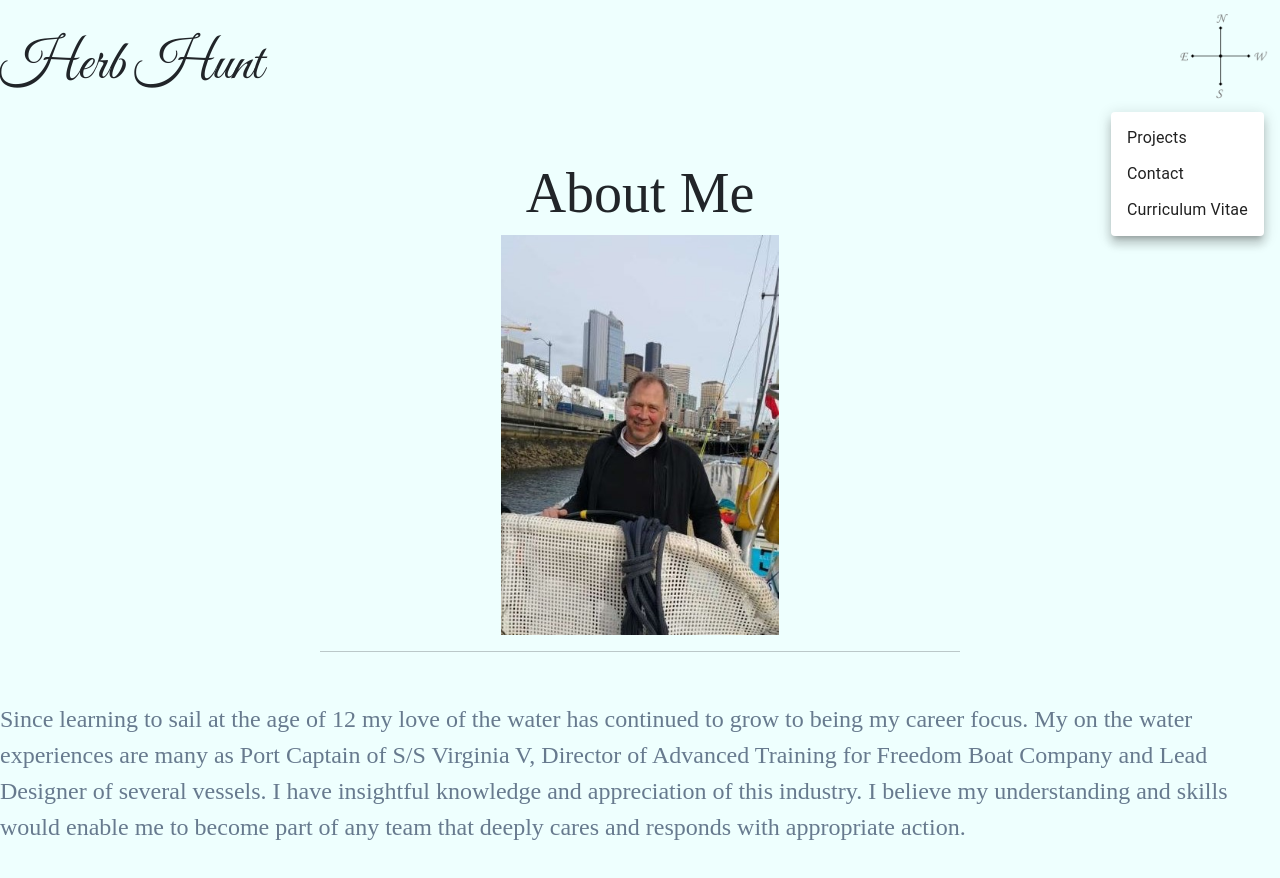
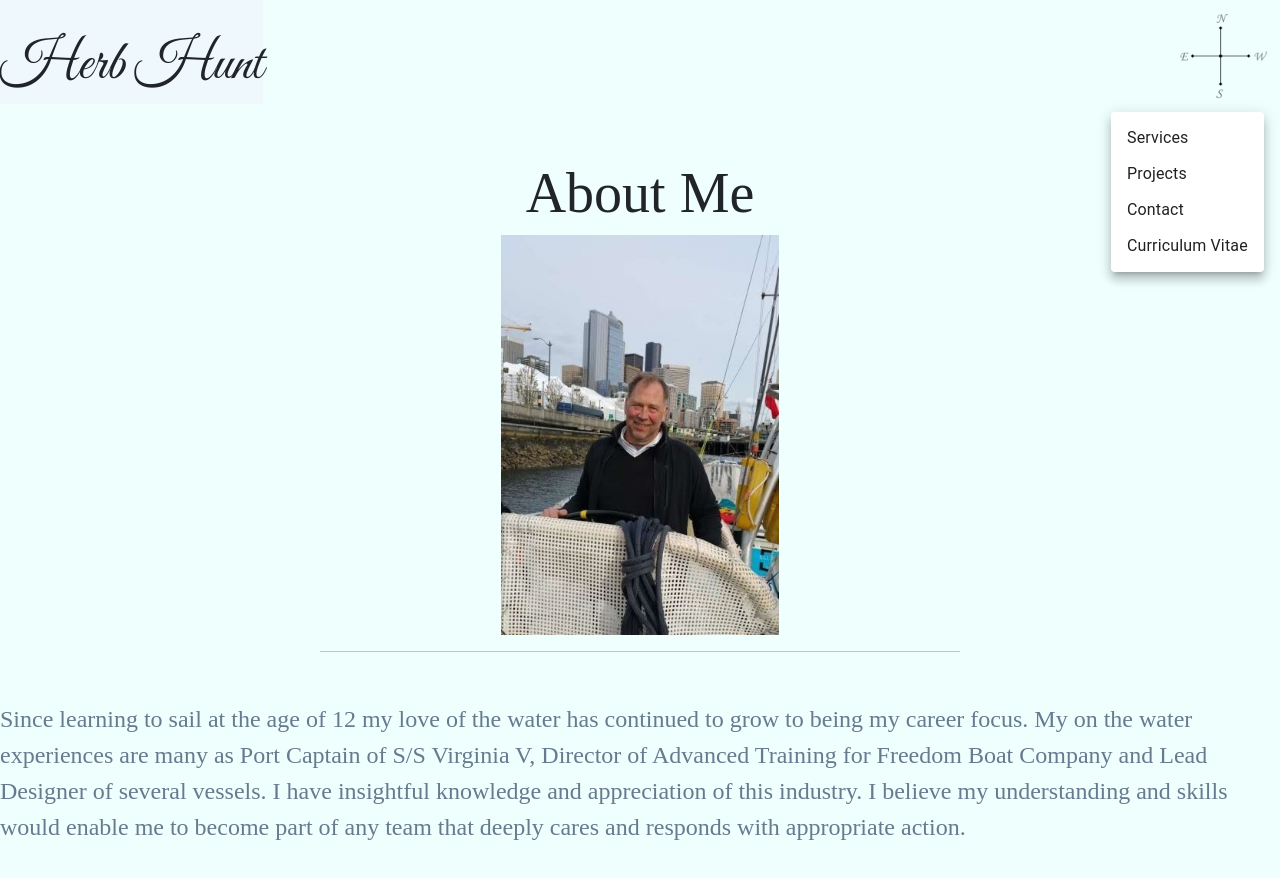
Before and after one commit to Bertokeys1/HerbHunt, a React (Create React App) app: page / in a window 1280 px wide. Both pictures are taken after a click on the button 1222 px from the left and 56 px from the top of the page. Shown: the top 878 px of the page. Built offline with nearby package versions, Linux system fonts and the light colour scheme; a web font is replaced by a local one.

Commit message:
updated nav menu. header to home and menu items linked to pages to be rendered.

```diff
--- a/src/App.css
+++ b/src/App.css
@@ -20,7 +20,7 @@ p, h3 {
   font-family: 'Cormorant SC', serif;
 }
 
-.container {
+container {
   box-shadow: 0 0 1rem 0 rgba(0, 0, 0, 0.2);
   border-radius: 5px;
   background-color: rgba(255, 255, 255, 0.15);
@@ -29,6 +29,8 @@ p, h3 {
 }
 
 .mainName {
+  font-family: 'Great Vibes', cursive;
+  background-color: rgb(239, 249, 253);
   padding-top: 2rem;
   font-size: 3.5rem;
 }
--- a/src/App.js
+++ b/src/App.js
@@ -1,9 +1,10 @@
 import "./App.css";
 import Main from "./components/Main";
-import Navbar from "./components/Navbar";
+import Services from './components/Services'
 import Projects from "./components/Projects";
 import Contact from "./components/Contact";
 import { useState } from 'react';
+import BasicMenu from "./components/Navbar";
 
 function App() {
   const [pageRender, setPageRender] = useState("about");
@@ -11,7 +12,9 @@ function App() {
     switch (pageRender) {
       case "about":
         return <Main />;
-      case "projects":
+      case "Services":
+        return <Services />;
+      case "Projects":
         return <Projects />;
       case "contact":
         return <Contact />;
@@ -22,7 +25,7 @@ function App() {
   }
   return (
     <div className="App">
-     <Navbar
+     <BasicMenu
      pageRender={pageRender}
      setPageRender={setPageRender}/>
      <ConditionalRender />
--- a/src/components/Navbar.js
+++ b/src/components/Navbar.js
@@ -1,36 +1,57 @@
-import * as React from 'react';
-import Button from '@mui/material/Button';
-import Menu from '@mui/material/Menu';
-import MenuItem from '@mui/material/MenuItem';
-import compass from '../assets/compass.png'
+import * as React from "react";
+import Button from "@mui/material/Button";
+import Menu from "@mui/material/Menu";
+import MenuItem from "@mui/material/MenuItem";
+import compass from "../assets/compass.png";
 
-export default function BasicMenu() {
+export default function BasicMenu(props) {
 
-    // compass button function
+  // compass menu drop-down function
   const [anchorEl, setAnchorEl] = React.useState(null);
   const open = Boolean(anchorEl);
   const handleClick = (event) => {
     setAnchorEl(event.currentTarget);
   };
-  const handleClose = () => {
+
+  // function to render menu item sections to page
+  const handleClose = (event) => {
+    const id = event.target.id;
+    props.setPageRender(id);
     setAnchorEl(null);
   };
 
   return (
 
-    // compass button image control
-    <div className='d-flex justify-content-between'>
-        <h1 className='mainName ext-start'>Herb Hunt</h1>
+    // header home button and compass menu
+    <div className="d-flex justify-content-between">
+
+      {/* Header home button */}
+      <h1
+        anchorEl={anchorEl}
+        open={open}
+        className="mainName ext-start"
+        href="#about"
+        id="about"
+        onClick={handleClose}
+      >
+      Herb Hunt
+      </h1>
+
+      {/* compass menu drop-down */}
       <Button
-        className=''
+        className=""
         id="basic-button"
-        aria-controls={open ? 'basic-menu' : undefined}
+        aria-controls={open ? "basic-menu" : undefined}
         aria-haspopup="true"
-        aria-expanded={open ? 'true' : undefined}
+        aria-expanded={open ? "true" : undefined}
         onClick={handleClick}
       >
-            <img src={compass} height="100px" style={{bordeRadius: "50%"}} alt="compass me pic"/>
-
+        <img
+          src={compass}
+          height="100px"
+          style={{ bordeRadius: "50%" }}
+          alt="compass me pic"
+        />
       </Button>
 
       {/* menu items */}
@@ -40,12 +61,21 @@ export default function BasicMenu() {
         open={open}
         onClose={handleClose}
         MenuListProps={{
-          'aria-labelledby': 'basic-button',
+          "aria-labelledby": "basic-button",
         }}
       >
-        <MenuItem onClick={handleClose} >Projects</MenuItem>
-        <MenuItem onClick={handleClose}>Contact</MenuItem>
-        <MenuItem onClick={handleClose}>Curriculum Vitae</MenuItem>
+        <MenuItem href="#services" id="services" onClick={handleClose}>
+          Services
+        </MenuItem>
+        <MenuItem href="#projects" id="projects" onClick={handleClose}>
+          Projects
+        </MenuItem>
+        <MenuItem href="#contacts" id="contacts" onClick={handleClose}>
+          Contact
+        </MenuItem>
+        <MenuItem href="#cv" id="cv" onClick={handleClose}>
+          Curriculum Vitae
+        </MenuItem>
       </Menu>
     </div>
   );
--- a/src/components/Projects.js
+++ b/src/components/Projects.js
@@ -2,6 +2,7 @@
 export default function Projects() {
   return (
     <div>
+      <div id="projects"></div>
 
     </div>
   );
--- /dev/null
+++ b/src/components/Services.js
@@ -0,0 +1,9 @@
+
+export default function Services() {
+    return (
+      <div>
+        <div id="Services"></div>
+
+      </div>
+    );
+  }
```
